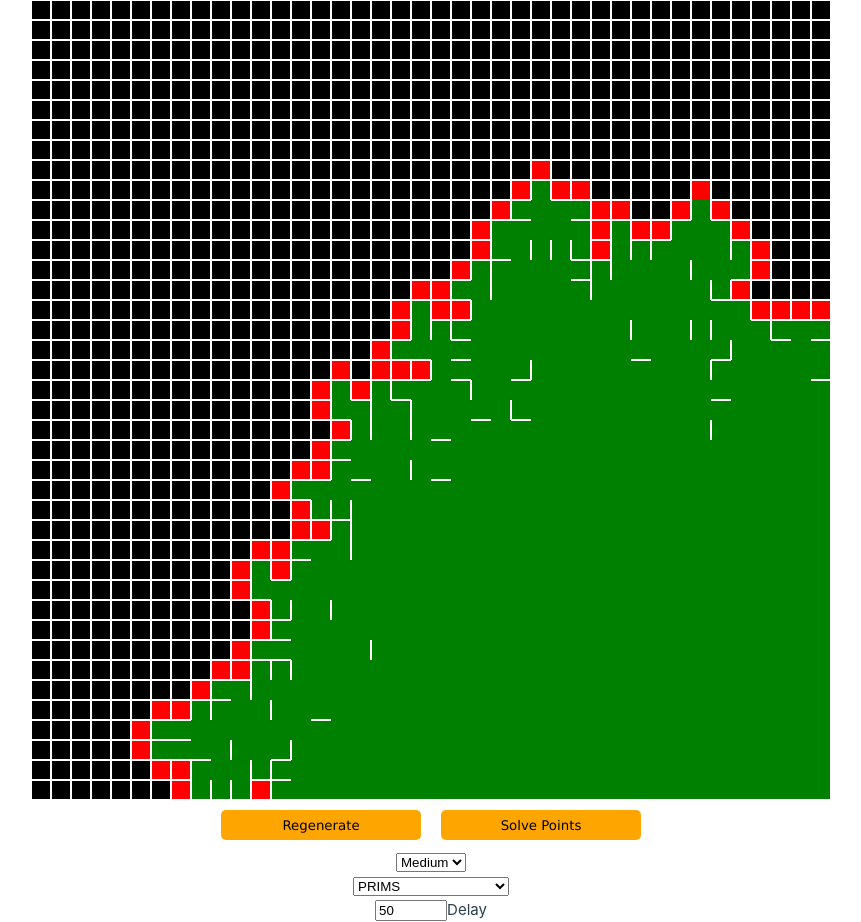
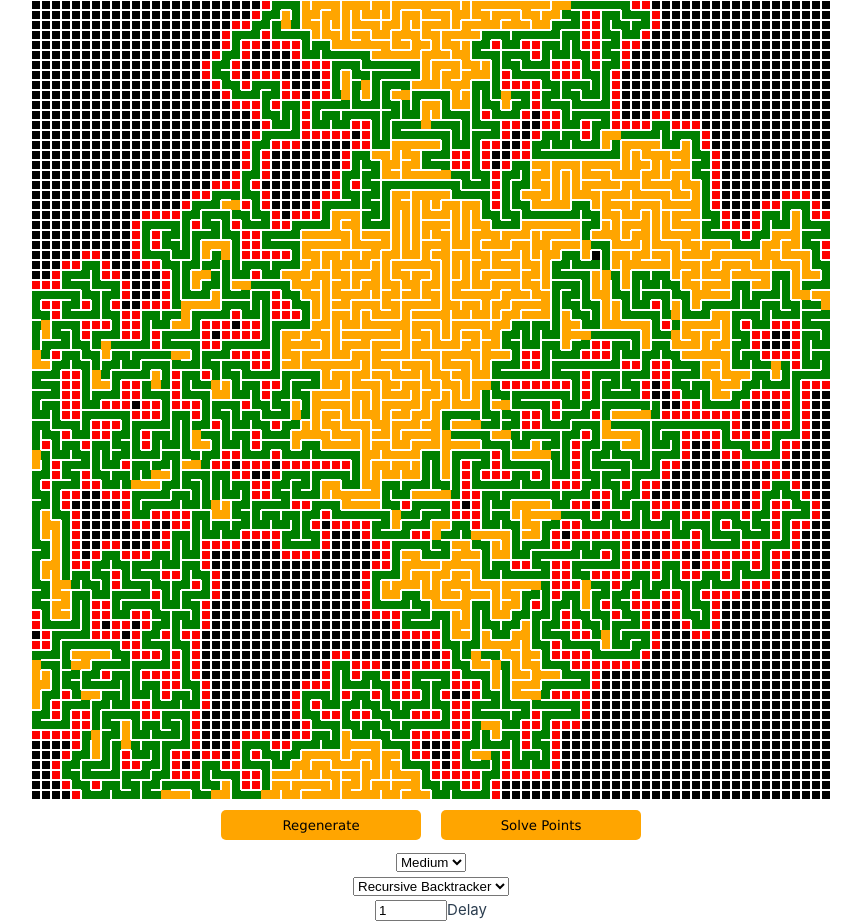
Before and after one commit to staten-island-tech/vue-reactivity-egggggggggggggggggggggg, a Vue app in the folder sigma/: page / in a window 1280 px wide. Shown: the whole page, without its empty margins (1-862 px from the left). Built offline with nearby package versions, Linux system fonts and the light colour scheme.

Commit message:
prim fixed

```diff
--- a/sigma/src/components/SecondMaze.vue
+++ b/sigma/src/components/SecondMaze.vue
@@ -50,16 +50,16 @@
     import { ref, onMounted} from 'vue';
     const width = 800;
     const height =  800;
-    let node_size = 20;
+    let node_size = 10;
     let running=false;
     const cell_container = {};
     let selected_nodes = [];
     let visited_nodes = [];
     const selectedDifficulty =  ref("Medium");
-    const selectedAlgorithm =  ref("prims");
+    const selectedAlgorithm =  ref("back_recursive");
     let visualize = false;
     const containerKey = ref(0);
-    const delayTime = ref(50);
+    const delayTime = ref(1);
     const axis_reference = {
         0:
         {
@@ -79,7 +79,7 @@
     onMounted(()=>
     {
         generate_grid(true);
-        prim_generation();
+        RBT();
     })
     function assign_cords(square_position)//Function called by html to get current grid position and assign to dataset
     {
@@ -273,16 +273,18 @@
         const random_y = Math.floor(Math.random() * (height/node_size));
         visited_nodes.push([random_x, random_y]);
         let current_neighbor = [random_x, random_y];
-
         while(visited_nodes.length!=((width/node_size)*(height/node_size)))
         {
-
+            await delay(1);
             const new_neighbors =  get_neighbors(current_neighbor, true);
             document.querySelector(`[data-coordinates="${cordString(current_neighbor)}"]`).style.background = "green"
             new_neighbors.forEach(nNeighbor=>
                 {
-                    frontier_cells.push([nNeighbor,current_neighbor]);
-                    document.querySelector(`[data-coordinates="${cordString(nNeighbor)}"]`).style.background = "red"
+                    if(findArrayCubed(frontier_cells, nNeighbor)==-1)
+                    {
+                        frontier_cells.push([nNeighbor,current_neighbor]);
+                        document.querySelector(`[data-coordinates="${cordString(nNeighbor)}"]`).style.background = "red"
+                    }
                 }
             )
             const randomFIndex = Math.floor(Math.random()*frontier_cells.length);
@@ -294,7 +296,7 @@
             frontier_cells.splice(randomFIndex, 1);
             current_neighbor = fCell;
         }
-        console.log(cell_container)
+        console.log(cell_container);
     }
 
     function searchObjectArray(array, subarray){//find array in an object nested in an array
@@ -323,7 +325,7 @@
         const stack = [];//will record current path being taken
         while(visited_nodes.length!=((width/node_size)*(height/node_size)))
         {
-            if(visualize == true){await delay(delayTime.value);}
+            {await delay(delayTime.value);}
             const new_neighbors =  get_neighbors(current_neighbor, true);
             new_neighbors.forEach(neighbor_item =>{
                 document.querySelector(`[data-coordinates="${neighbor_item[0]},${neighbor_item[1]}"]`).style.background = "red"
@@ -355,6 +357,15 @@
         });
     }
     //Implement A*, Djikstra's, Greedy Best First Search.
+    function findArrayCubed(arrayCubed, array)
+    {
+        const itemIndex = arrayCubed.findIndex(subarray=>
+            {
+                return subarray[0].length ==  array.length && subarray[0].every((val, i)=>val===array[i])
+            }
+        )
+        return itemIndex;
+    }
     async function stupidAstar()
     {
         const startingNode = stringCord(selected_nodes[0]);
```
